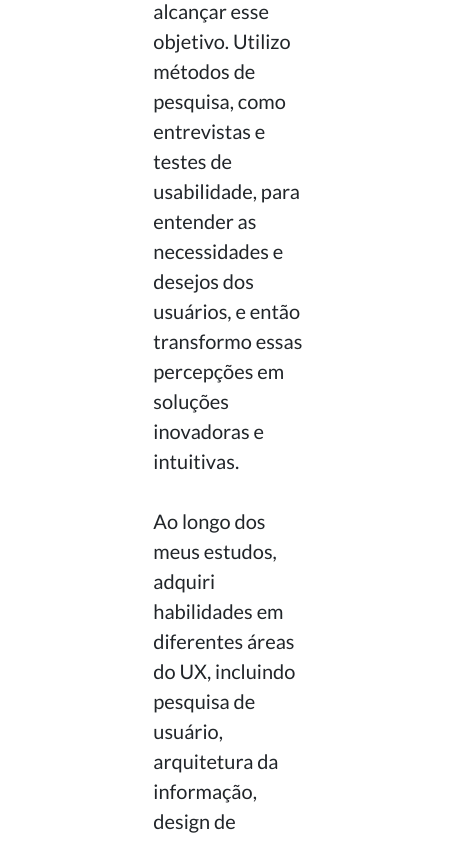
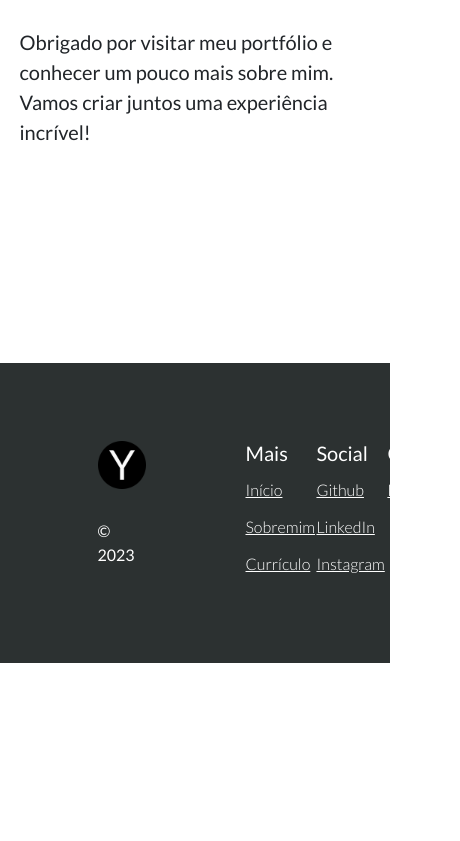
Before and after one commit to yancasale/yancasale.github.io, a plain HTML site: page pages/sobremim.html in a window 390 px wide. Shown: the part 1998-2839 px from the top of the page, 460 px wide, since content can reach past the window. After the commit the page ends 2661 px from the top, so only its background shows below. Drawn offline with nearby package versions, Linux system fonts and the light colour scheme; files whose address does not match are found by name.

Commit message:
Finalizando o footer e arrumando responsividade

```diff
--- a/css/index.css
+++ b/css/index.css
@@ -108,7 +108,7 @@
 
 .card-button {
     text-decoration: none;
-    background-color: black;
+    background-color: #2C3131;
     color: white;
     padding: 15px 15px 15px 15px;
     border-radius: 3px;
@@ -116,17 +116,11 @@
 }
 
 .card-button:hover {
-    border: 1px solid black;
+    border: 1px solid #2C3131;
     background-color: #FFF;
-    color: black;
+    color: #2C3131;
 }
 
-footer {
-    height: 300px;
-    margin-top: 100px;
-    background-color: #FFF;
-    background-color: rgb(39, 37, 37);
-}
 
 /* Media Queries */
 
@@ -294,8 +288,8 @@ footer {
 
 @media screen and (max-width: 509px) {
 
-    .icones {
-        /* width: 100%;
-        justify-content: left; */
-    }
+    /* .icones {
+        width: 100%;
+        justify-content: left;
+    } */
 }
--- a/css/main.css
+++ b/css/main.css
@@ -209,3 +209,58 @@ footer {
 textarea:focus, input:focus{
     outline: 5px solid #0080ff77;
 }
+
+footer {
+    display: flex;
+    justify-content: center;
+    align-items: center;
+    margin-top: 200px;
+    background-color: #2C3131;
+}
+
+footer a {
+    color: #FFF;
+    font-weight: 100;
+    text-decoration: underline;
+    margin-top: 5px;
+    margin-bottom: 8px;
+}
+
+.footer-inner-container {
+    display: flex;
+    width: 50%;
+}
+
+
+.footer-titulo {
+    width: 30%;
+    color: #FFF;
+}
+
+.footer-titulo p {
+    font-size: var(--font-size-small);
+}
+
+.footer-content {
+    display: flex;
+    justify-content: space-evenly;
+    width: 70%;
+    margin-left: 100px;
+}
+
+.box-inner-inner {
+    display: flex;
+    flex-direction: column;
+    width: 30%;
+}
+
+h5 {
+    color: #FFF;
+}
+
+
+@media screen and (max-width: 916px) {
+    .box-inner-inner {
+        margin-right: 30px;
+    }
+}
--- a/css/sobremim.css
+++ b/css/sobremim.css
@@ -11,14 +11,12 @@ h2 {
     font-weight: bold;
 }
 
-.main-sobremim {
-    height: 100vh;
-}
+
 
 .section-sobremim {
     display: flex;
     width: 60%;
-    height: max-content;
+    height: fit-content;
     margin: 100px auto;
 }
 
@@ -31,7 +29,7 @@ h2 {
     margin-left: 50px;
     width: 70%;
     text-align: left;
-    height: max-content;
+    height: fit-content;
 }
 
 .picture {
@@ -43,3 +41,35 @@ h2 {
     background-size: cover;
     background-position: center;
 }
+
+@media screen and (max-width: 1744px) {
+
+    .section-sobremim {
+       justify-content: flex-start;
+    }
+
+    .foto {
+        display: none;
+    }
+
+    .texto {
+        width: 100%;
+        margin: 0;
+    }
+
+}
+
+@media screen and (max-width: 1458px) {
+
+    .section-sobremim {
+        width: 80%;
+    }
+}
+
+@media screen and (max-width: 707px) {
+
+    .section-sobremim {
+        width: 90%;
+    }
+
+}
--- a/pages/sobremim.html
+++ b/pages/sobremim.html
@@ -160,9 +160,10 @@
 
                         <p>
                             Ao longo dos meus estudos, adquiri habilidades em
-                            diferentes áreas do UX, incluindo pesquisa de
-                            usuário, arquitetura da informação, design de
-                            interação e prototipagem. Sou fluente em ferramentas
+                            diferentes áreas do UX, incluindo entrevistas com
+                            usuários, formulários, Análises, testes de
+                            usabilidade e prototipagem. Sou fluente em
+                            ferramentas
                             como Sketch, Figma e Adobe XD, que me permitem criar
                             protótipos visualmente atraentes e interativos.
                         </p>
@@ -185,7 +186,9 @@
                         </p>
 
                         <p>
-                            Obrigado por visitar meu portfólio e conhecer um pouco mais sobre mim. Vamos criar juntos uma experiência incrível!
+                            Obrigado por visitar meu portfólio e conhecer um
+                            pouco mais sobre mim. Vamos criar juntos uma
+                            experiência incrível!
                         </p>
 
                     </div>
@@ -194,7 +197,35 @@
             </main>
 
             <footer>
+                <div class="footer-inner-container">
+                    <div class="footer-box-inner footer-titulo">
+                        <a href="../index.html"><img src="../images/favicon.ico"
+                                alt></a>
+                        <!-- <p>Feito por mim com muito carinho :D</p> -->
+                        <p>© 2023</p>
+                    </div>
 
+                    <div class="footer-box-inner footer-content">
+                        <div class="box-inner-inner">
+                            <h5>Mais</h5>
+                            <a href="../index.html">Início</a>
+                            <a href="./sobremim.html">Sobremim</a>
+                            <a href="https://drive.google.com/file/d/1txHkwPHI08y7oYOBeFRfo9YcUF0TRtd6/view" target="_blank">Currículo</a>
+                        </div>
+
+                        <div class="box-inner-inner">
+                            <h5>Social</h5>
+                            <a href="https://github.com/yancasale" target="_blank">Github</a>
+                            <a href="https://www.linkedin.com/in/yancasale/" target="_blank">LinkedIn</a>
+                            <a href="https://www.instagram.com/oyancasale" target="_blank">Instagram</a>
+                        </div>
+
+                        <div class="box-inner-inner">
+                            <h5>Contato</h5>
+                            <a href="">Email</a>
+                        </div>
+                    </div>
+                </div>
             </footer>
 
             <div class="loader-wrapper">
```
Also changed, not shown: index.html (+28 -0 lines), pages/orangeshare.html (+9 -4 lines), images/favicon.ico (added).
